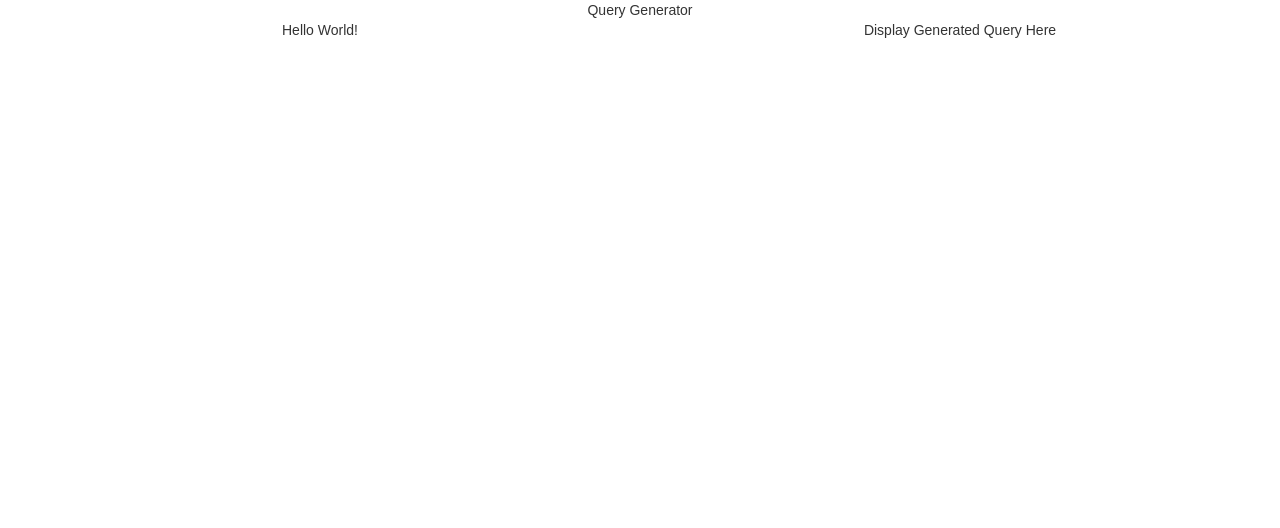
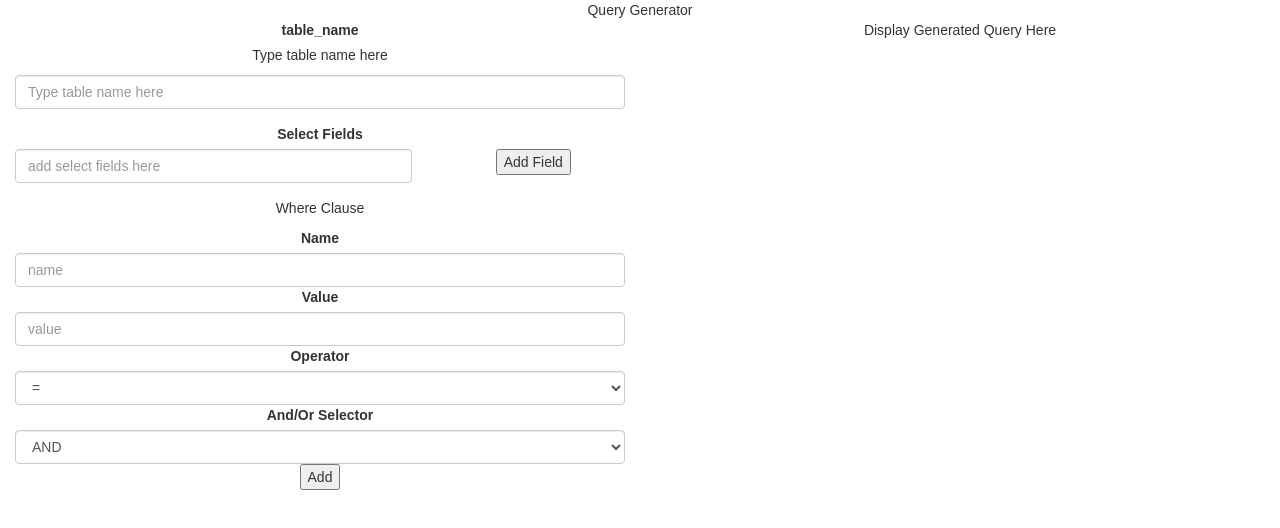
Before and after one commit to minseokim/juniperChallenge, a React (Create React App) app: page / in a window 1280 px wide. Shown: the top 528 px of the page. Built offline with nearby package versions, Linux system fonts and the light colour scheme.

Commit message:
Build static version of UI with all components

```diff
--- a/src/App.js
+++ b/src/App.js
@@ -4,13 +4,13 @@ import QueryDisplay from "./components/QueryDisplay";
 import "./App.css";
 
 class App extends Component {
-  // data() {
-  //   query : '';
-  //   formData: {
-  //     table_name : '',
-  //     start_time:
-  //   }
-  // }
+  data() {
+    query : '';
+    formData: {
+      table_name : ''
+      start_time : ''
+    }
+  }
   render() {
     return (
       <div className="App">
--- a/src/components/QueryDisplay.js
+++ b/src/components/QueryDisplay.js
@@ -1,6 +1,6 @@
 import React from 'react';
 
-const QueryDisplay = () => {
+const QueryDisplay = (props) => {
   return (
     <div>
       Display Generated Query Here
--- a/src/components/SelectFields.js
+++ b/src/components/SelectFields.js
@@ -1,9 +1,22 @@
 import React from 'react';
 
-const SelectFields = () => {
+const SelectFields = (props) => {
   return (
-    <div>
-      Hello World!
+    <div className="form-group">
+      <label className="control-label">Select Fields</label>
+      <div className="row">
+        <div className="col-md-8">
+          <input
+          className="form-control"
+          placeholder="add select fields here"
+          />
+        </div>
+        <div className="col-md-4">
+          <button>
+            Add Field
+          </button>
+        </div>
+      </div>
     </div>
     )
 }
--- a/src/components/SingleInput.js
+++ b/src/components/SingleInput.js
@@ -1,11 +1,17 @@
-import React from 'react';
+import React from "react";
 
-const SingleInput = (props) => {
+const SingleInput = props => {
   return (
-    <div>
-      Hello World!
+    <div className="form-group">
+      <label for="table_name">table_name</label>
+      <p>Type table name here</p>
+      <input
+        className="form-control"
+        type="text"
+        placeholder="Type table name here"
+      />
     </div>
-    )
-}
+  );
+};
 
 export default SingleInput;
--- a/src/components/UserForms.js
+++ b/src/components/UserForms.js
@@ -3,11 +3,13 @@ import SingleInput from './SingleInput';
 import SelectFields from './SelectFields';
 import WhereClause from './WhereClause';
 
-const UserForms = () => {
+const UserForms = (props) => {
   return (
-    <div>
-      Hello World!
-    </div>
+    <form>
+      <SingleInput />
+      <SelectFields />
+      <WhereClause />
+    </form>
     )
 }
 
--- a/src/components/WhereClause.js
+++ b/src/components/WhereClause.js
@@ -1,9 +1,28 @@
 import React from 'react';
 
-const WhereClause = () => {
+const WhereClause = (props) => {
   return (
-    <div>
-      Hello World!
+    <div className="form-group">
+      <p>Where Clause</p>
+      <label for="name"className="control-label">Name</label>
+      <input className="form-control" placeholder="name"/>
+
+      <label for="value" className="control-label">Value</label>
+      <input className="form-control" placeholder="value"/>
+
+      <label for="value" className="control-label">Operator</label>
+      <select className="form-control">
+        <option value="EqualsOperator">=</option>
+        <option value="UnequalsOperator">!=</option>
+      </select>
+
+      <label for="value" className="control-label">And/Or Selector</label>
+      <select className="form-control">
+        <option value="AndSelector">AND</option>
+        <option value="OrSelector">OR</option>
+      </select>
+
+      <button>Add</button>
     </div>
     )
 }
```
